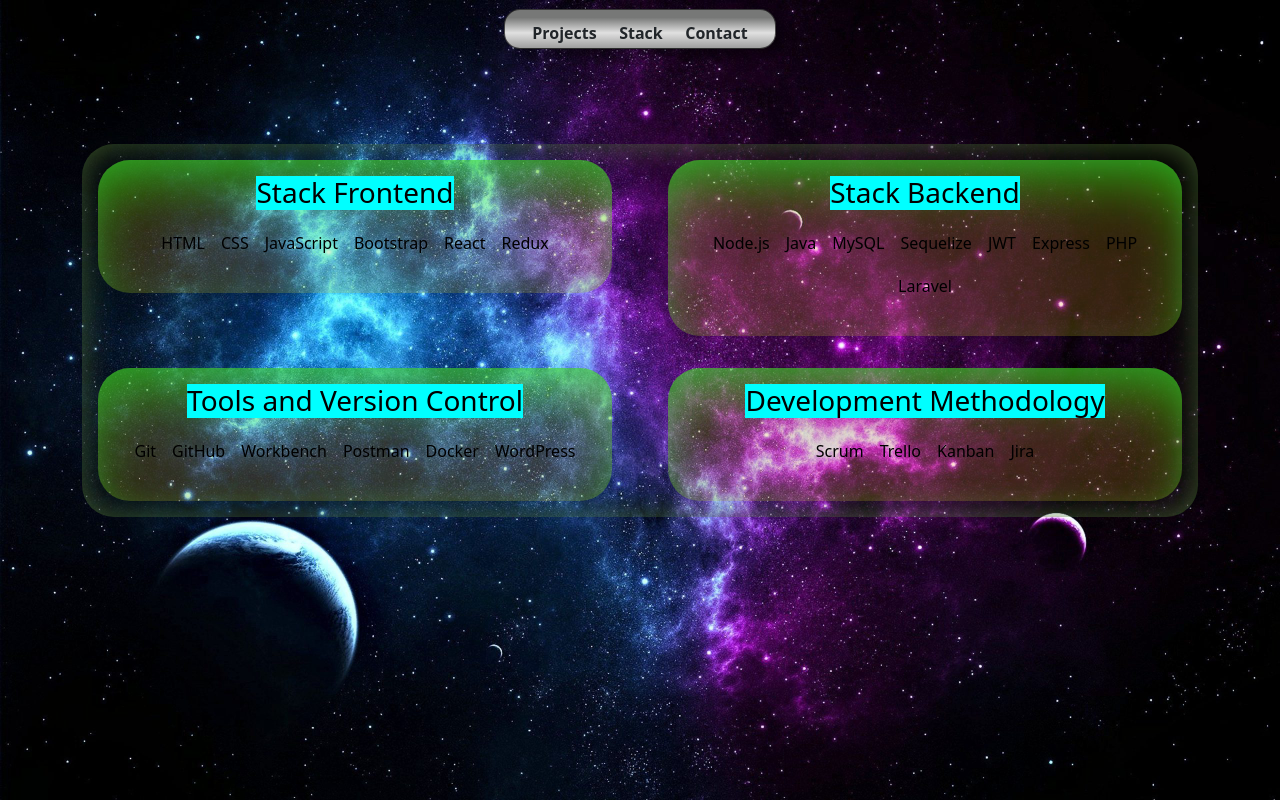
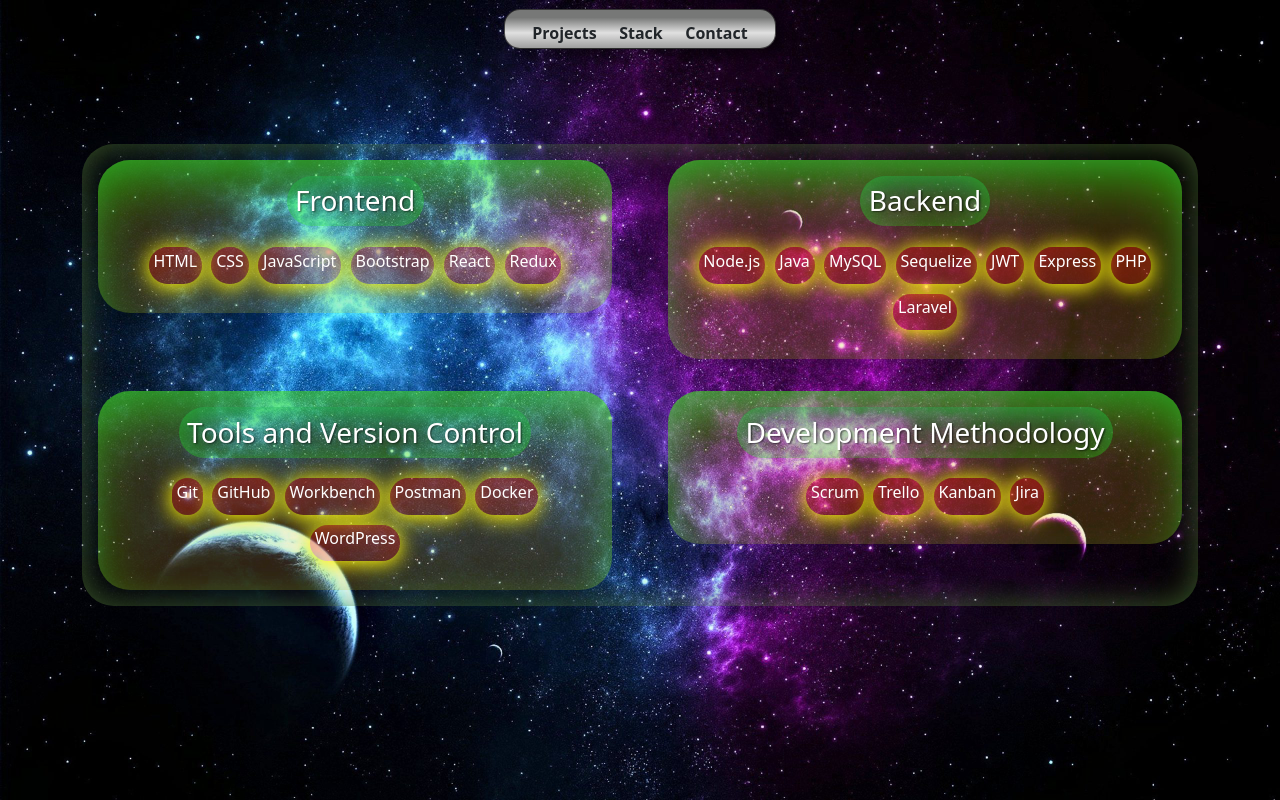
Before and after one commit to jorgelmartin/Portfolio-JLML, a React (Vite) app: page /stack in a window 1280 px wide. Built offline with nearby package versions, Linux system fonts and the light colour scheme.

Commit message:
Refactor: stack tech again, nebulosa style

```diff
--- a/src/containers/Stack/Stack.css
+++ b/src/containers/Stack/Stack.css
@@ -20,16 +20,30 @@
     border-radius: 2em;
     font-size: 1em;
     text-align: center;
+    color: white;
 }
 .techName{
     display: flex;
     flex-wrap: wrap;
     flex-direction: row;
     justify-content: center;
+    align-items: center;
     margin: 0.5em;
 
+
+}
+.techNameMap{
+    box-shadow: rgba(255, 24, 8, 0.429) 0em 1.875em 3.75em -0.75em inset, rgb(255, 247, 7) 0em 0.125em 1.25em 0.125em;
+    border-radius: 2em;
+    text-align: center;
+    color: white;
+    margin: 0.3em;
+    padding: 0.3em;
 }
 .techTitle{
-    background-color: aqua;
-    text-shadow: ;
+    box-shadow: inset 0 0 1.3em rgba(43, 255, 0, 0.5), rgba(7, 36, 255, 0.3) 0px 1.125em 2.25em -1.125em inset;
+    /* background-color: aqua; */
+    text-shadow: 0.05em 0.05em 0.06em rgba(0, 0, 0, 0.5);
+    border-radius: 2em;
+    padding: 0.3em;
 }
--- a/src/containers/Stack/Stack.jsx
+++ b/src/containers/Stack/Stack.jsx
@@ -49,10 +49,10 @@
           <Row>
             <Col xs={12} lg={6}>
               <Card className="cardStack">
-                <h3 className="techTitle">Stack Frontend</h3>
+                <h3 className="techTitle">Frontend</h3>
                 <div className="techName">
                   {frontendTechnologies.map((tech, i) => (
-                    <div className="techName" key={i}>
+                    <div className="techNameMap" key={i}>
                       <h6>{tech.name}</h6>
                       {/* <p>{tech.description}</p> */}
                     </div>
@@ -62,10 +62,10 @@
             </Col>
             <Col xs={12} lg={6}>
               <Card className="cardStack">
-                <h3 className="techTitle">Stack Backend</h3>
+                <h3 className="techTitle">Backend</h3>
                 <div className="techName">
                   {backendTechnologies.map((tech, i) => (
-                    <div className="techName" key={i}>
+                    <div className="techNameMap" key={i}>
                       <h6>{tech.name}</h6>
                       {/* <p>{tech.description}</p> */}
                     </div>
@@ -78,7 +78,7 @@
                 <h3 className="techTitle">Tools and Version Control</h3>
                 <div className="techName">
                   {toolsTech.map((tech, i) => (
-                    <div className="techName" key={i}>
+                    <div className="techNameMap" key={i}>
                       <h6>{tech.name}</h6>
                       {/* <p>{tech.description}</p> */}
                     </div>
@@ -94,7 +94,7 @@
                 <h3 className="techTitle">Development Methodology</h3>
                 <div className="techName">
                   {toolsMethodology.map((tech, i) => (
-                    <div className="techName" key={i}>
+                    <div className="techNameMap" key={i}>
                       <h6>{tech.name}</h6>
                       {/* <p>{tech.description}</p> */}
                     </div>
```
